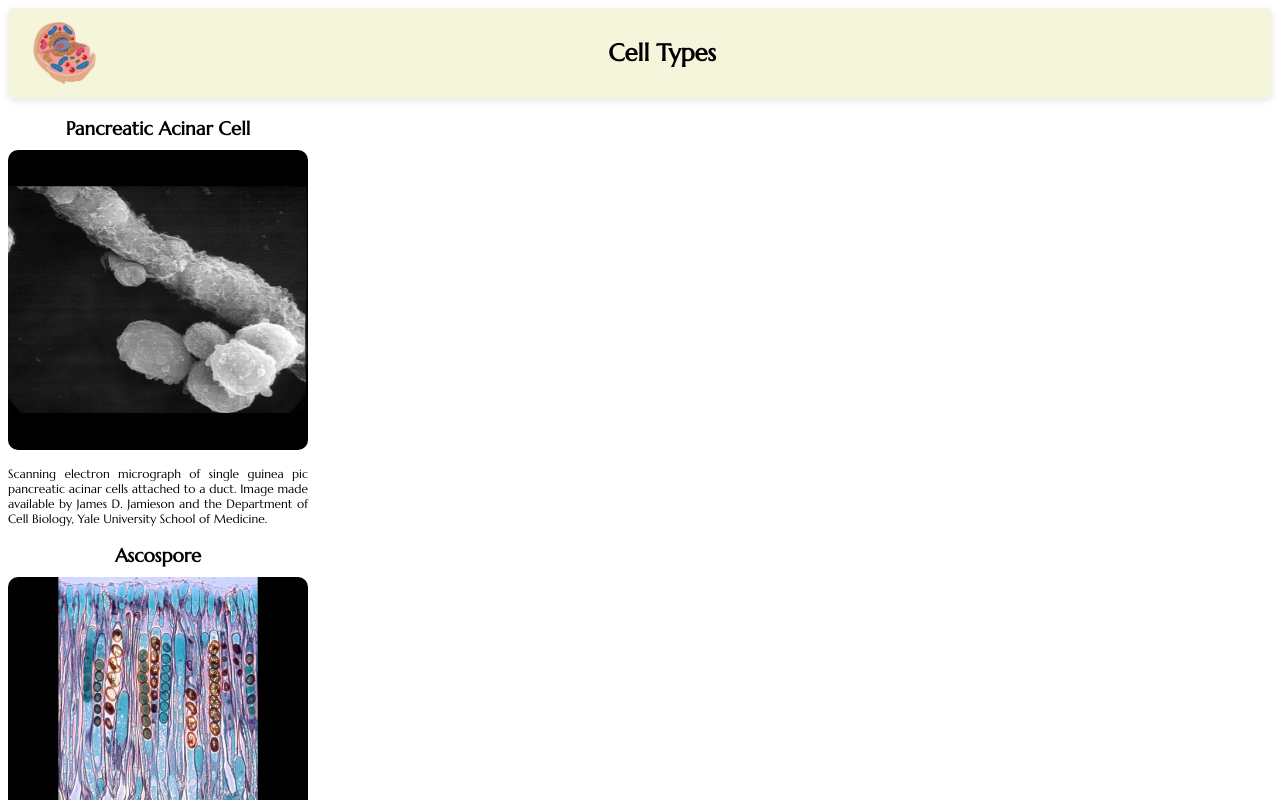
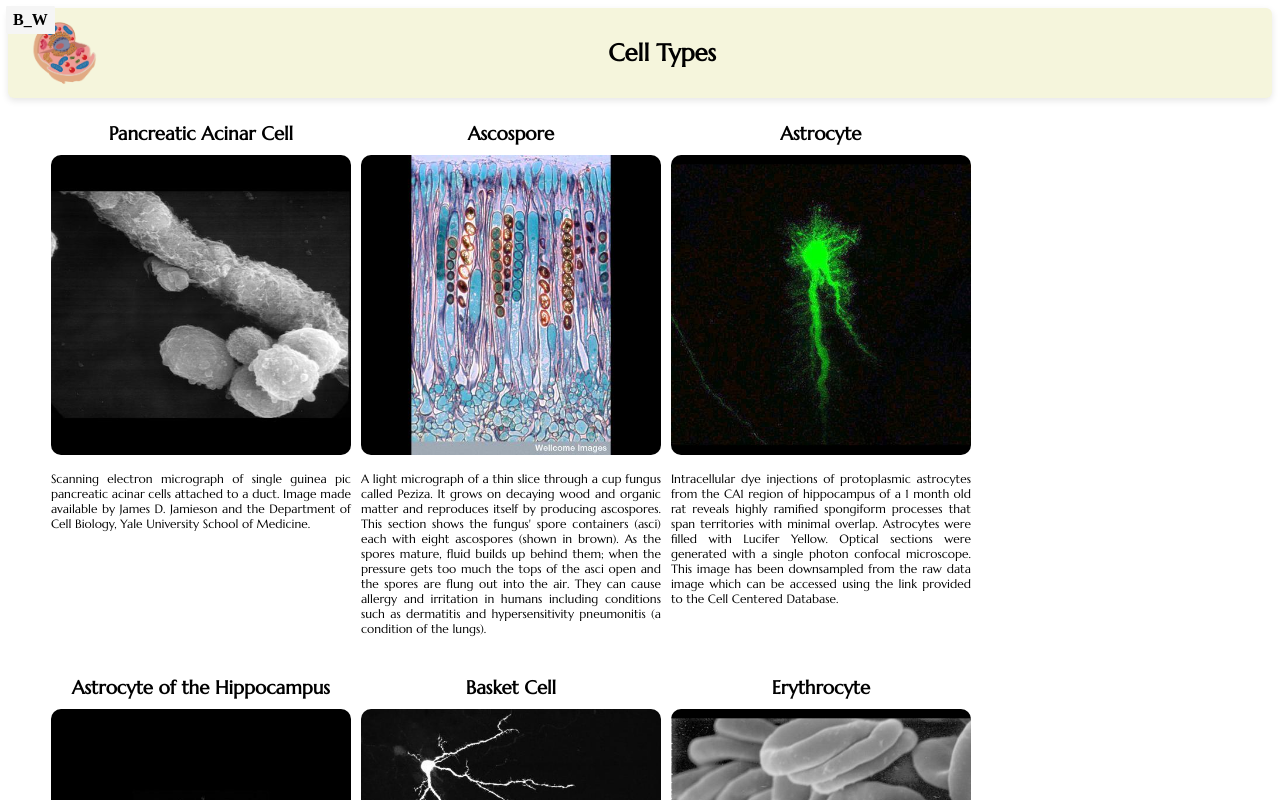
Before and after one commit to jsgith/ReactTraining, a React (Create React App) app in the folder cell_types/: page / in a window 1280 px wide. Shown: the top 800 px of the page. Built offline with nearby package versions, Linux system fonts and the light colour scheme.

Commit message:
flex items in a row, alignment

```diff
--- a/cell_types/src/App.js
+++ b/cell_types/src/App.js
@@ -6,15 +6,20 @@ import data from './data';
 function App() {
 
   const cells = data.map(cell => {
-    return <Cell cellName = {cell.cellName}
-                 img = {`../../images/${cell.image}`}
-                 description = {cell.description}/>
+    return <Cell
+                key = {cell.id}
+                cellName = {cell.cellName}
+                img = {`../../images/${cell.image}`}
+                description = {cell.description}
+                blackAndWhite = {cell.blackAndWhite}/>
   })
 
   return (
     <div className="App">
       <Navbar/>
-      {cells}
+      <section className='cells-list'>
+        {cells}
+      </section>
     </div>
   );
 }
--- a/cell_types/src/components/Cell.js
+++ b/cell_types/src/components/Cell.js
@@ -3,9 +3,10 @@ import React from 'react'
 export default function Cell(props) {
      return (
         <div className='cell'>
+            <div className='cell--badge'>B_W</div>
             <h3 className='cell--name'>{props.cellName}</h3>
-            <img  src={`../../images/${props.img}`} className='cell--img'/>
-            <p className='description'>{props.description}</p>
+            <img  src={`../../images/${props.img}`} className='cell--img' alt='Cell'/>
+            <p className='cell--description'>{props.description}</p>
         </div>
      )
 }
--- a/cell_types/src/data.js
+++ b/cell_types/src/data.js
@@ -1,39 +1,47 @@
 
-export default [
+const data =  [
     {
         id: 1,
         cellName: "Pancreatic Acinar Cell",
         image: "pancreatic+acinar+cell.jpg",
-        description: "Scanning electron micrograph of single guinea pic pancreatic acinar cells attached to a duct. Image made available by James D. Jamieson and the Department of Cell Biology, Yale University School of Medicine."
+        description: "Scanning electron micrograph of single guinea pic pancreatic acinar cells attached to a duct. Image made available by James D. Jamieson and the Department of Cell Biology, Yale University School of Medicine.",
+        blackAndWhite: true
     },
     {
         id: 2,
         cellName: "Ascospore",
         image: "ascospore.jpg",
-        description: "A light micrograph of a thin slice through a cup fungus called Peziza. It grows on decaying wood and organic matter and reproduces itself by producing ascospores. This section shows the fungus' spore containers (asci) each with eight ascospores (shown in brown). As the spores mature, fluid builds up behind them; when the pressure gets too much the tops of the asci open and the spores are flung out into the air. They can cause allergy and irritation in humans including conditions such as dermatitis and hypersensitivity pneumonitis (a condition of the lungs)."
+        description: "A light micrograph of a thin slice through a cup fungus called Peziza. It grows on decaying wood and organic matter and reproduces itself by producing ascospores. This section shows the fungus' spore containers (asci) each with eight ascospores (shown in brown). As the spores mature, fluid builds up behind them; when the pressure gets too much the tops of the asci open and the spores are flung out into the air. They can cause allergy and irritation in humans including conditions such as dermatitis and hypersensitivity pneumonitis (a condition of the lungs).",
+        blackAndWhite: false
     },
     {
         id: 3,
         cellName: "Astrocyte",
         image: "astrocyte.jpg",
-        description: "Intracellular dye injections of protoplasmic astrocytes from the CA1 region of hippocampus of a 1 month old rat reveals highly ramified spongiform processes that span territories with minimal overlap. Astrocytes were filled with Lucifer Yellow. Optical sections were generated with a single photon confocal microscope. This image has been downsampled from the raw data image which can be accessed using the link provided to the Cell Centered Database."
+        description: "Intracellular dye injections of protoplasmic astrocytes from the CA1 region of hippocampus of a 1 month old rat reveals highly ramified spongiform processes that span territories with minimal overlap. Astrocytes were filled with Lucifer Yellow. Optical sections were generated with a single photon confocal microscope. This image has been downsampled from the raw data image which can be accessed using the link provided to the Cell Centered Database.",
+        blackAndWhite: false
     },
     {
         id: 4,
         cellName: "Astrocyte of the Hippocampus",
         image: "astrocyte+of+the+hippocampus.jpg",
-        description: "Maximum intensity projection of an optical section series of a protoplasmic astrocyte injected with Lucifer Yellow from the hippocampal area CA1 in a 1 week old male rat. For more information, see: Bushong et al. Maturation of astrocyte morphology and the establishment of astrocyte domains during postnatal hippocampal development. Int J Dev Neurosci. 2004 Apr;22(2):73-86. This image has been downsampled from the raw data image which can be accessed using the link provided to the Cell Centered Database."
+        description: "Maximum intensity projection of an optical section series of a protoplasmic astrocyte injected with Lucifer Yellow from the hippocampal area CA1 in a 1 week old male rat. For more information, see: Bushong et al. Maturation of astrocyte morphology and the establishment of astrocyte domains during postnatal hippocampal development. Int J Dev Neurosci. 2004 Apr;22(2):73-86. This image has been downsampled from the raw data image which can be accessed using the link provided to the Cell Centered Database.",
+        blackAndWhite: true
     },
     {
         id: 5,
         cellName: "Basket Cell",
         image: "basket+cell.jpg",
-        description: "Maximum intensity projection of an optical section series of a basket cell from the rat cerebellar vermis. This cell was labeled by intracellular injection of lucifer yellow, and imaged using Biorad MRC 1024 confocal with a 40X, NA 1.4 objective. This image has been downsampled from the raw data image which can be accessed using the link provided to the Cell Centered Database."
+        description: "Maximum intensity projection of an optical section series of a basket cell from the rat cerebellar vermis. This cell was labeled by intracellular injection of lucifer yellow, and imaged using Biorad MRC 1024 confocal with a 40X, NA 1.4 objective. This image has been downsampled from the raw data image which can be accessed using the link provided to the Cell Centered Database.",
+        blackAndWhite: true
     },
     {
         id: 6,
         cellName: "Erythrocyte",
         image: "erythrocyte.jpg",
-        description: "Red blood cells (erythrocytes). This image of human red blood cells obtained by scanning electron microscopy, revealing their characteristic biconcave shape."
+        description: "Red blood cells (erythrocytes). This image of human red blood cells obtained by scanning electron microscopy, revealing their characteristic biconcave shape.",
+        blackAndWhite: true
     }
 ]
+
+export default data;
--- a/cell_types/src/index.css
+++ b/cell_types/src/index.css
@@ -18,6 +18,13 @@
 
 .cell {
   width: 300px;
+  margin: 5px;
+}
+
+.cells-list {
+  display: flex;
+  flex-wrap: wrap;
+  margin-left: 3%;
 }
 
 .cell--name {
@@ -30,8 +37,18 @@
   border-radius: 10px;
 }
 
-.description {
+.cell--description {
   font-size: 12px;
   font-family: 'Marcellus', serif;
   text-align: justify;
 }
+
+.cell--badge {
+  position: absolute;
+  top: 6px;
+  left: 6px;
+  background-color: whitesmoke;
+  padding: 5px 7px;
+  border-radius: 2px;
+  font-weight: bold;
+}
```
